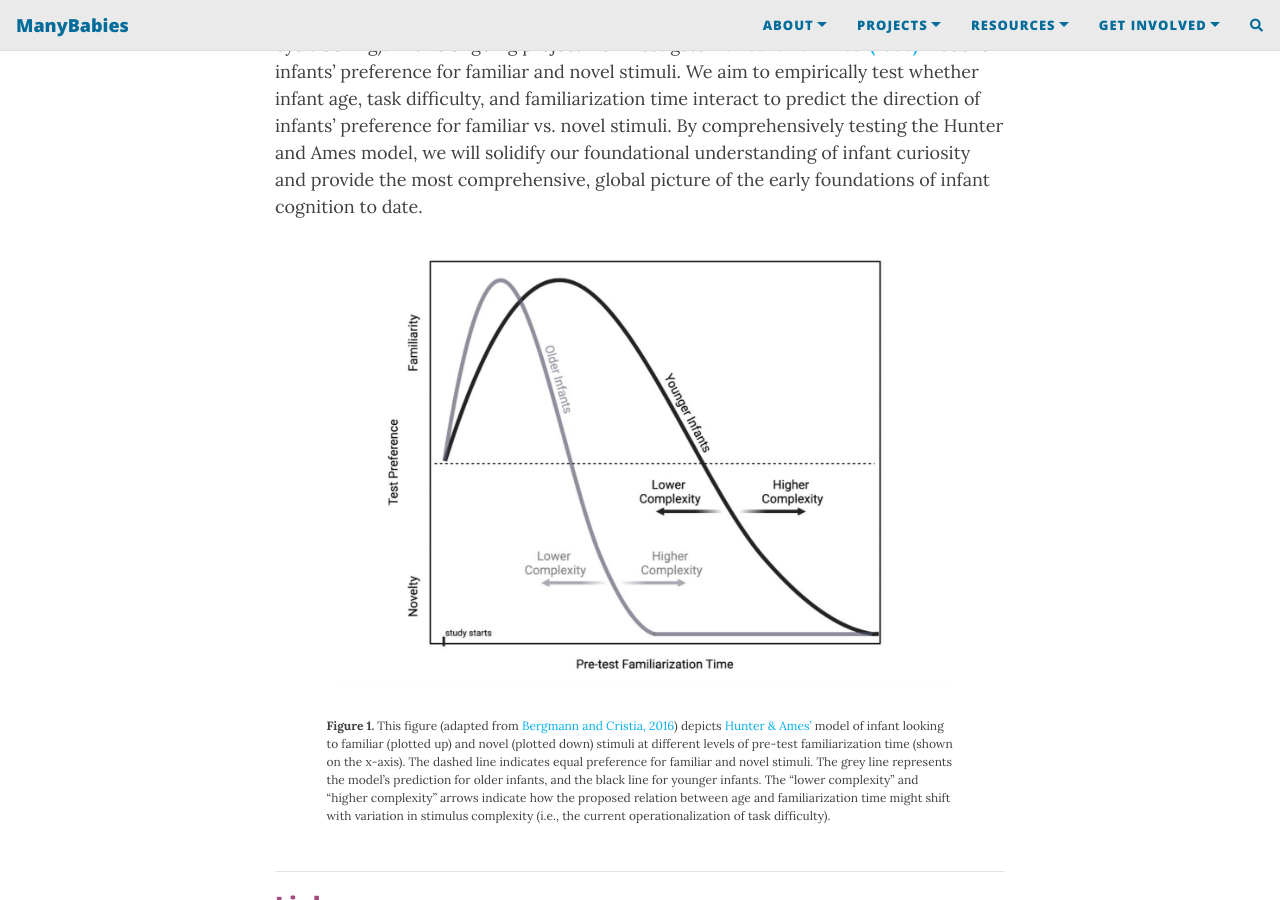
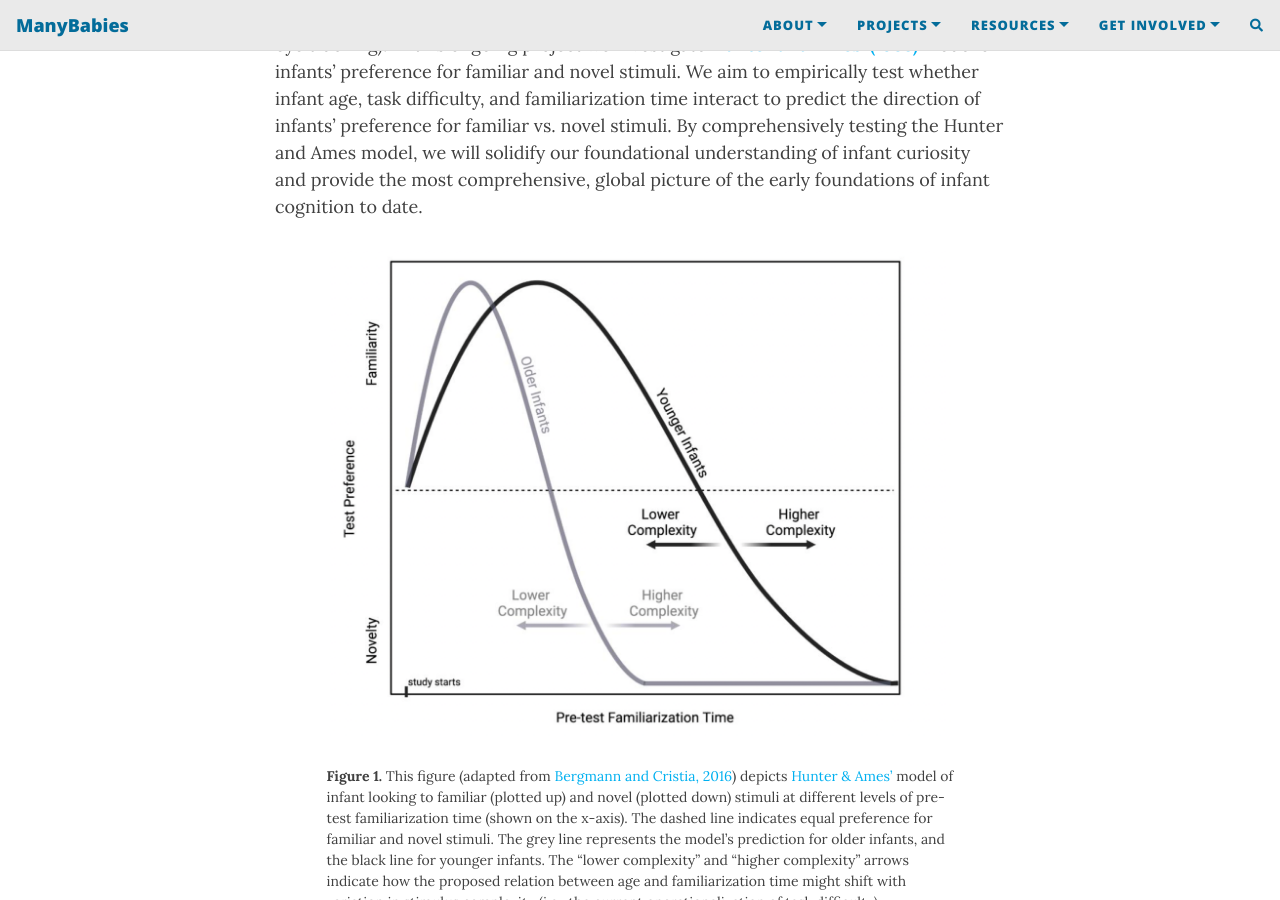
Before and after one commit to manybabies/manybabies.github.io, a Jekyll site: the page built from MB5.md, in a window 1280 px wide and 900 px high, scrolled down 567 px. Built offline with Jekyll 4.4.1, drawn with Linux system fonts in a browser that asks for light colours; nearby versions of some CDN libraries; comment, search, counter and statistics services are not loaded.

Commit message:
resize fig and caption

```diff
--- a/MB5.md
+++ b/MB5.md
@@ -34,7 +34,7 @@
     </div>
     <div class="row">
       <div class="col-sm-12" align=left>
-        <p style="font-size:12px; "><b>Figure 1.</b> This figure (adapted from <a href="https://doi.org/10.1111/desc.12341" target="_blank">Bergmann and Cristia, 2016</a>) depicts <a href="https://psycnet.apa.org/record/1988-98065-003" target="_blank">Hunter & Ames’</a> model of infant looking to familiar (plotted up) and novel (plotted down) stimuli at different levels of pre-test familiarization time (shown on the x-axis). The dashed line indicates equal preference for familiar and novel stimuli. The grey line represents the model’s prediction for older infants, and the black line for younger infants. The “lower complexity” and “higher complexity” arrows indicate how the proposed relation between age and familiarization time might shift with variation in stimulus complexity (i.e., the current operationalization of task difficulty).</p>
+        <p style="font-size:14px; "><b>Figure 1.</b> This figure (adapted from <a href="https://doi.org/10.1111/desc.12341" target="_blank">Bergmann and Cristia, 2016</a>) depicts <a href="https://psycnet.apa.org/record/1988-98065-003" target="_blank">Hunter & Ames’</a> model of infant looking to familiar (plotted up) and novel (plotted down) stimuli at different levels of pre-test familiarization time (shown on the x-axis). The dashed line indicates equal preference for familiar and novel stimuli. The grey line represents the model’s prediction for older infants, and the black line for younger infants. The “lower complexity” and “higher complexity” arrows indicate how the proposed relation between age and familiarization time might shift with variation in stimulus complexity (i.e., the current operationalization of task difficulty).</p>
       </div>
     </div>
   </div>
```
Also changed, not shown: assets/img/MB5_HunterAmesFig.png.
